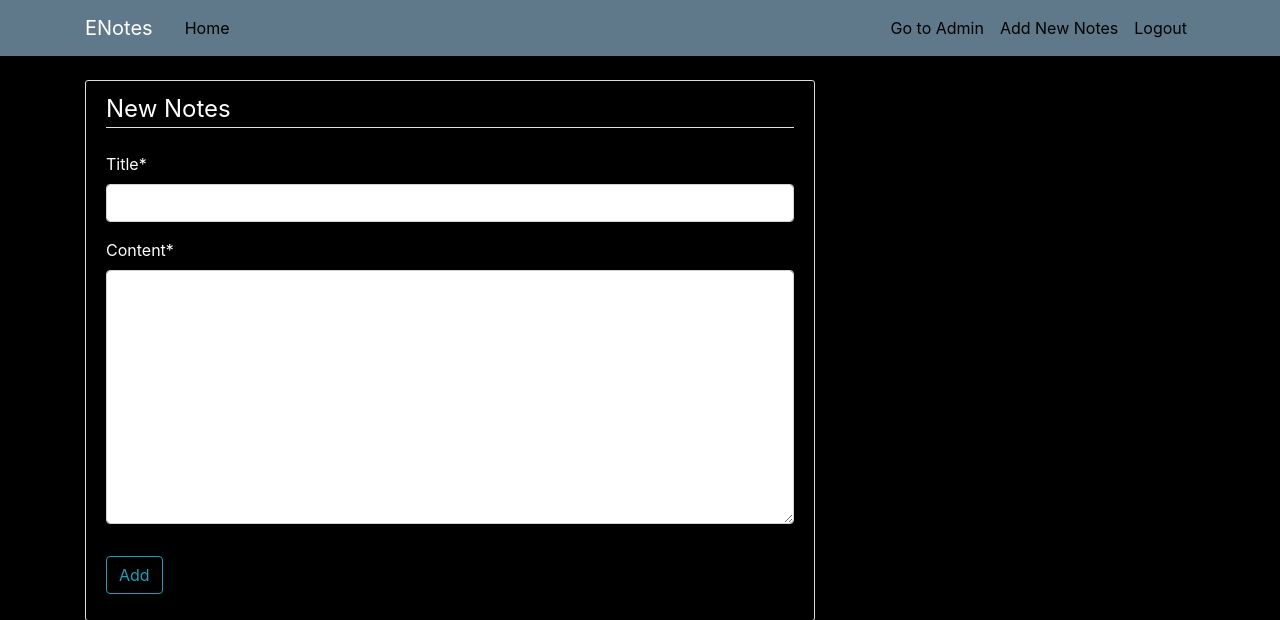
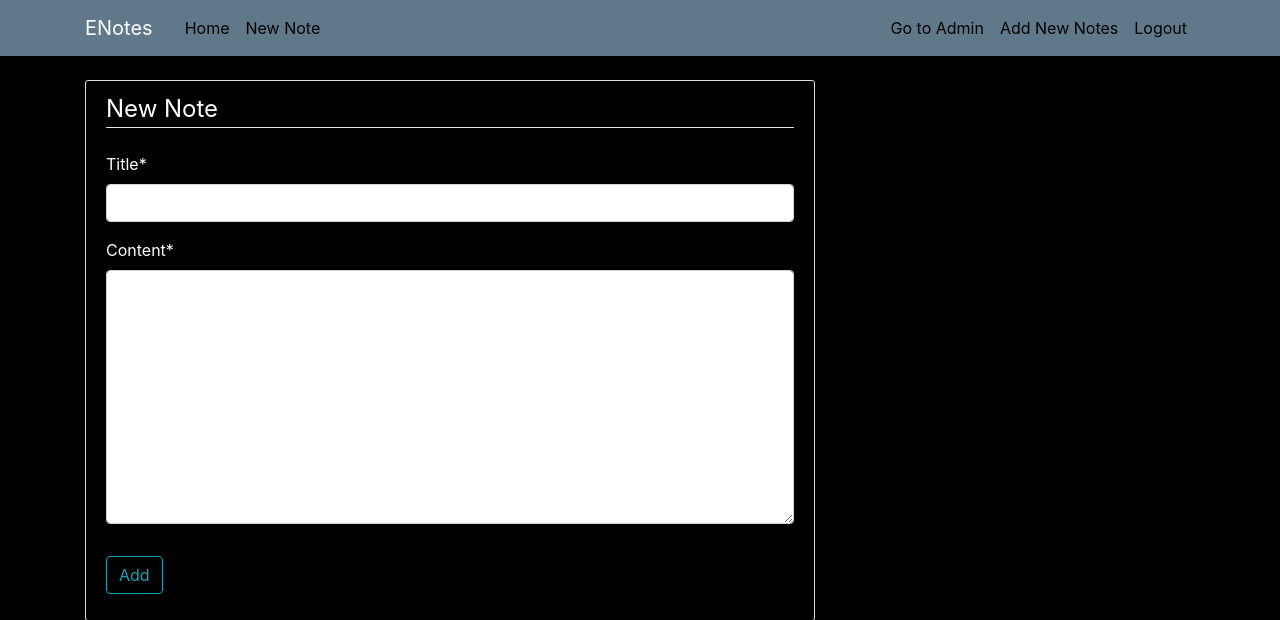
Before and after one commit to MukundKulkarni/ENotes, a Django app: page /user-home/notes/new/ in a window 1280 px wide. Shown: the top 620 px of the page. Run offline with Django 3.2, Linux system fonts and the light colour scheme; the visitor is signed in with stand-in values (Sample User, id 1); some libraries are stand-ins or nearby versions.

Commit message:
Added breadcrumbs for easy navigation

```diff
--- a/notes/templates/notes/base.html
+++ b/notes/templates/notes/base.html
@@ -24,14 +24,15 @@
 	 			<div class="collapse navbar-collapse" id="navbarToggle">
 					<div class="navbar-nav mr-auto">
 								<a class="nav-item nav-link" href="{% url 'note-home' %}">Home</a>
+								{% block note_detail_link %}
+
+								{% endblock %}
+						</div>
 					</div>
 	   			<!-- Navbar Right Side -->
 	   			<div class="navbar-nav" >
 		 		{% if user.is_authenticated %}
-
-
 			 		{% if request.user.is_superuser %}
-
 						<a class="nav-item nav-link" href="{% url 'admin:index' %}">Go to Admin</a>
 
 			 		{% endif %}
--- a/notes/templates/notes/main.html
+++ b/notes/templates/notes/main.html
@@ -32,8 +32,7 @@
 
           {% else %}
               <a class="nav-item nav-link" style = "color: #cbd5db;" href="{% url 'login' %}">Login</a>
-              <a class="nav-item nav-link" style = "color: #cbd5db;"
-               href="{% url 'register' %}">Register</a>
+              <a class="nav-item nav-link" style = "color: #cbd5db;" href="{% url 'register' %}">Register</a>
           {% endif %}
         </div>
       </div>
--- a/notes/templates/notes/notes_confirm_delete.html
+++ b/notes/templates/notes/notes_confirm_delete.html
@@ -1,4 +1,9 @@
 {% extends "notes/base.html" %}
+
+{% block note_detail_link %}
+<a class="nav-item nav-link" href="#">Delete Note {{object.title}}</a>
+{% endblock %}
+
 
 {% block content %}
 
--- a/notes/templates/notes/notes_detail.html
+++ b/notes/templates/notes/notes_detail.html
@@ -1,4 +1,9 @@
 {% extends "notes/base.html" %}
+
+{% block note_detail_link %}
+<a class="nav-item nav-link" href="#">{{object.title}}</a>
+{% endblock %}
+
 {% block content %}
       <article class="media content-section">
   <div class="media-body">
--- a/notes/templates/notes/notes_form.html
+++ b/notes/templates/notes/notes_form.html
@@ -1,6 +1,16 @@
 {% extends "notes/base.html" %}
 
 {% load crispy_forms_tags %}
+
+{% block note_detail_link %}
+{% if object.title %}
+	<a class="nav-item nav-link" href="#">Update {{object.title}}</a>
+{% else %}
+	<a class="nav-item nav-link" href="#">New Note</a>
+{% endif %}
+
+{% endblock %}
+
 
 {% block content %}
 
@@ -8,7 +18,11 @@
     		<form method="post">
     			{% csrf_token %}
     			<fieldset class="form-group">
-    				<legend class ="border-bottom mb-4">New Notes</legend>
+					{% if object.title %}
+    						<legend class ="border-bottom mb-4">{{object.title}}</legend>
+					{% else %}
+							<legend class ="border-bottom mb-4">New Note</legend>
+					{% endif %}
     				{{form|crispy }}
     			</fieldset>
     			<div class = "form-group">
--- a/notes/views.py
+++ b/notes/views.py
@@ -5,20 +5,6 @@ from django.contrib.auth.mixins import LoginRequiredMixin,UserPassesTestMixin
 from django.contrib.auth.models import User
 from django.contrib.auth.decorators import login_required
 
-"""notifications =[{
-
-	'author' : 'ABCD',
-	'title': 'python notes',
-	'content': 'notes content',
-	'shared_date' : 'december 31,2018'},
-	{
-      'author' : 'WXYZ',
-	'title': 'Remainder notes',
-	'content': 'notes content',
-	'shared_date' : 'jan 01,2019'
-	},
-	]"""
-notifications = []
 
 @login_required
 def home(request):
@@ -42,22 +28,11 @@ class PostListView(LoginRequiredMixin,ListView):
 		return notes.objects.filter(author_id = user_id).order_by('-date_posted')
 
 
-"""class UserPostListView(LoginRequiredMixin,ListView):
-	model = notes
-	template_name = 'notes/user_notes.html'
-	context_object_name = 'posts'
-	paginate_by = 10
-	def get_queryset(self):
-		user =get_object_or_404(User,username = self.kwargs.get('username'))
-		return notes.objects.filter(author = user).order_by('-date_posted')"""
-
-
 class PostDetailView(LoginRequiredMixin,DetailView):
 	model = notes
 	queryset = notes.objects.filter()
 
-class PostCreateView(LoginRequiredMixin,
-	CreateView):
+class PostCreateView(LoginRequiredMixin,CreateView):
 	model = notes
 	fields =['title','content']
 
```
Lines whose indentation alone changed are shown as unchanged.
